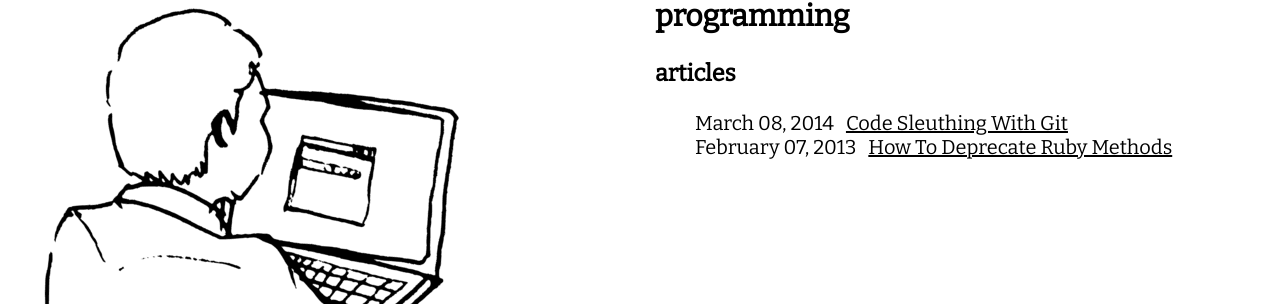
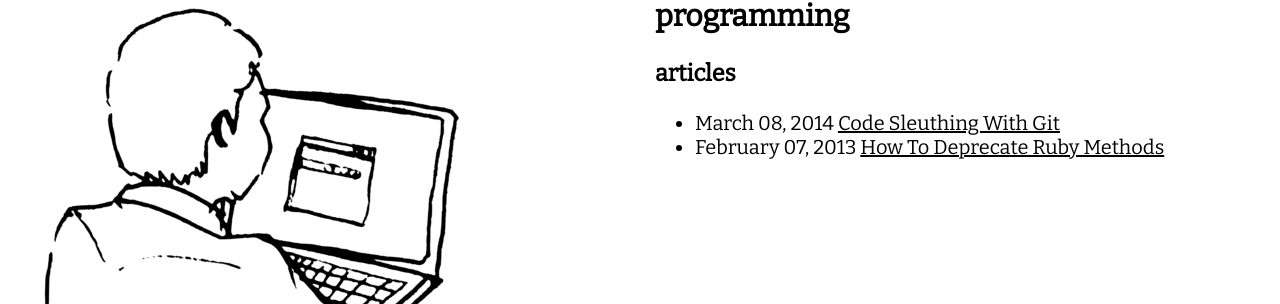
Before and after one commit to iancanderson/iancanderson.github.com, a Jekyll site: the page built from index.html, in a window 1280 px wide. Shown: the part 136-440 px from the top of the page. Built offline with Jekyll 4.4.1, drawn with Linux system fonts in a browser that asks for light colours.

Commit message:
blog archive bullets for consistency

```diff
--- a/css/main.css
+++ b/css/main.css
@@ -44,11 +44,6 @@
     #container #music #music-portfolio:last-child {
       margin-right: 0; }
 
-ul.archive {
-  list-style-type: none; }
-  ul.archive li time {
-    padding-right: 8px; }
-
 section.post header h1 {
   text-decoration: underline; }
 section.post footer {
```
Also changed, not shown: assets/_home.scss (+0 -9 lines).
